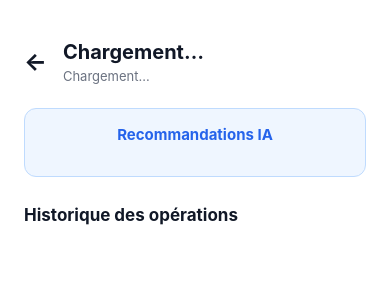
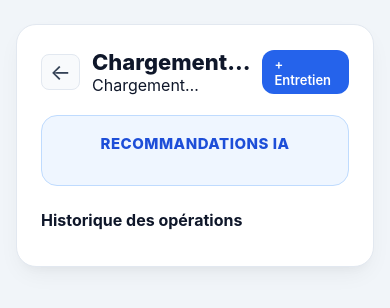
Before and after one commit to Evilo-56/carnet-entretien-ia, a Python web app: template templates/detail.html in a window 390 px wide. Shown: the top 308 px of the page. Run offline with Jinja, Linux system fonts and the light colour scheme; the template is opened without the code that fills it, so the values that code supplies are empty.

Commit message:
style: refonte ergonomique mobile, cartes vehicules et deconnexion

```diff
--- a/public/css/style.css
+++ b/public/css/style.css
@@ -2,298 +2,271 @@
   box-sizing: border-box;
   margin: 0;
   padding: 0;
-  font-family: -apple-system, BlinkMacSystemFont, "Segoe UI", Roboto, sans-serif;
+  font-family: -apple-system, BlinkMacSystemFont, "Segoe UI", Roboto, Helvetica, Arial, sans-serif;
 }
 
-body.mobile-container {
-  background-color: #f3f4f6;
-  display: flex;
-  justify-content: center;
-  align-items: center;
+body {
+  background-color: #f1f5f9;
+  color: #0f172a;
   min-height: 100vh;
 }
 
-.auth-card {
-  background-color: #ffffff;
-  width: 100%;
-  max-width: 390px;
-  min-height: 100vh;
-  padding: 80px 24px 24px;
+.mobile-container {
   display: flex;
-  flex-direction: column;
-  align-items: center;
+  justify-content: center;
+  align-items: flex-start;
+  padding: 24px 16px;
 }
 
-@media (min-width: 480px) {
-  .auth-card {
-    min-height: auto;
-    border-radius: 16px;
-    padding: 48px 32px;
-    box-shadow: 0 4px 6px -1px rgba(0, 0, 0, 0.1);
-  }
+.app-card {
+  width: 100%;
+  max-width: 420px;
+  background: #ffffff;
+  border-radius: 20px;
+  box-shadow: 0 10px 25px -5px rgba(0, 0, 0, 0.06), 0 8px 10px -6px rgba(0, 0, 0, 0.03);
+  padding: 24px;
+  border: 1px solid #e2e8f0;
 }
 
-.app-title {
-  font-size: 26px;
-  font-weight: 700;
-  color: #111827;
-  margin-bottom: 40px;
+/* En-têtes */
+.vehicles-header {
+  display: flex;
+  justify-content: space-between;
+  align-items: center;
+  margin-bottom: 16px;
 }
 
-.auth-form {
-  width: 100%;
+.detail-header {
   display: flex;
-  flex-direction: column;
-  gap: 16px;
+  align-items: center;
+  gap: 12px;
+  margin-bottom: 20px;
 }
 
-.form-group input {
-  width: 100%;
-  height: 48px;
-  padding: 0 16px;
-  font-size: 15px;
-  border: 1px solid #e5e7eb;
-  background-color: #f9fafb;
-  border-radius: 8px;
-  outline: none;
+.page-title {
+  font-size: 22px;
+  font-weight: 800;
+  color: #0f172a;
 }
 
-.form-group input:focus {
-  border-color: #2563eb;
-  background-color: #ffffff;
+.header-subtitle {
+  font-size: 13px;
+  color: #64748b;
+  margin-top: 2px;
 }
 
+.back-link {
+  font-size: 22px;
+  text-decoration: none;
+  color: #334155;
+  padding: 4px 8px;
+  border-radius: 8px;
+  background: #f8fafc;
+  border: 1px solid #e2e8f0;
+}
+
+/* Boutons */
 .btn {
-  width: 100%;
-  height: 48px;
-  border-radius: 8px;
-  font-size: 16px;
+  display: inline-flex;
+  align-items: center;
+  justify-content: center;
   font-weight: 600;
+  border-radius: 12px;
+  border: none;
   cursor: pointer;
-  display: flex;
-  justify-content: center;
-  align-items: center;
+  transition: all 0.2s ease;
   text-decoration: none;
 }
 
 .btn-primary {
   background-color: #2563eb;
   color: #ffffff;
-  border: none;
-  margin-top: 8px;
 }
 
-.btn-secondary {
-  background-color: #ffffff;
-  color: #1f2937;
-  border: 1px solid #d1d5db;
+.btn-primary:hover {
+  background-color: #1d4ed8;
 }
 
-.auth-switch {
-  text-align: center;
+.btn-add-vehicle {
+  width: 100%;
+  padding: 12px;
   font-size: 14px;
-  color: #6b7280;
-  margin-top: 16px;
+  margin-bottom: 18px;
+  box-shadow: 0 2px 4px rgba(37, 99, 235, 0.15);
 }
 
-.auth-switch a {
-  color: #2563eb;
-  text-decoration: none;
+.btn-logout {
+  display: inline-flex;
+  align-items: center;
+  gap: 6px;
+  background: #f8fafc;
+  color: #64748b;
+  border: 1px solid #cbd5e1;
+  border-radius: 10px;
+  padding: 6px 12px;
+  font-size: 12px;
   font-weight: 600;
+  cursor: pointer;
+  transition: all 0.15s ease;
 }
-/* --- Conteneur général type application --- */
-.app-card {
-  background-color: #ffffff;
+
+.btn-logout:hover {
+  background: #fee2e2;
+  color: #ef4444;
+  border-color: #fca5a5;
+}
+
+.btn-submit {
   width: 100%;
-  max-width: 390px;
-  min-height: 100vh;
-  padding: 40px 24px 24px;
+  padding: 14px;
+  font-size: 15px;
+  margin-top: 10px;
+}
+
+/* Cartes véhicules */
+.vehicles-list {
   display: flex;
   flex-direction: column;
-}
-
-@media (min-width: 480px) {
-  .app-card {
-    min-height: auto;
-    border-radius: 16px;
-    padding: 32px 24px;
-    box-shadow: 0 4px 6px -1px rgba(0, 0, 0, 0.1);
-  }
-}
-
-/* --- En-tête --- */
-.app-header {
-  display: flex;
-  justify-content: space-between;
-  align-items: center;
-  margin-bottom: 24px;
-}
-
-.page-title {
-  font-size: 22px;
-  font-weight: 700;
-  color: #111827;
-}
-
-.logout-link {
-  font-size: 13px;
-  color: #6b7280;
-  text-decoration: none;
-}
-
-/* --- Carte Véhicule --- */
-.vehicle-card-link {
-  text-decoration: none;
-  color: inherit;
-  display: block;
-  margin-bottom: 24px;
+  gap: 12px;
 }
 
 .vehicle-card {
-  background-color: #f9fafb;
-  border: 1px solid #e5e7eb;
-  border-radius: 12px;
-  padding: 18px;
-  display: flex;
-  flex-direction: column;
-  gap: 20px;
-  transition: border-color 0.2s;
+  background: #ffffff;
+  border: 1px solid #e2e8f0;
+  border-radius: 14px;
+  padding: 16px;
+  cursor: pointer;
+  transition: all 0.2s ease;
+  box-shadow: 0 1px 3px rgba(0, 0, 0, 0.02);
 }
 
 .vehicle-card:hover {
-  border-color: #2563eb;
+  transform: translateY(-2px);
+  border-color: #94a3b8;
+  box-shadow: 0 4px 10px rgba(0, 0, 0, 0.06);
 }
 
-.vehicle-title {
-  font-size: 18px;
-  font-weight: 700;
-  color: #111827;
-}
-
-.vehicle-subtitle {
-  font-size: 13px;
-  color: #6b7280;
-  margin-top: 4px;
-}
-
-.vehicle-status-row {
+.vehicle-card-content {
   display: flex;
   justify-content: space-between;
   align-items: center;
 }
 
-.vehicle-mileage {
+.vehicle-title {
   font-size: 16px;
-  font-weight: 600;
-  color: #111827;
+  font-weight: 700;
+  color: #0f172a;
+  display: block;
+  margin-bottom: 4px;
 }
 
-/* --- Badges --- */
+.vehicle-meta {
+  font-size: 13px;
+  color: #64748b;
+}
+
+.vehicle-status {
+  display: flex;
+  align-items: center;
+  gap: 8px;
+}
+
+.chevron {
+  font-size: 20px;
+  color: #94a3b8;
+  font-weight: 600;
+}
+
+/* Badges */
 .badge {
   display: inline-block;
-  padding: 6px 14px;
+  padding: 4px 10px;
   border-radius: 9999px;
   font-size: 12px;
-  font-weight: 700;
+  font-weight: 600;
+  white-space: nowrap;
 }
 
 .badge-success {
-  background-color: #dcfce7;
-  color: #15803d;
+  background-color: #ecfdf5;
+  color: #059669;
+  border: 1px solid #a7f3d0;
 }
 
 .badge-warning {
-  background-color: #ffedd5;
-  color: #c2410c;
+  background-color: #fffbeb;
+  color: #d97706;
+  border: 1px solid #fde68a;
 }
 
-/* --- Groupe de boutons --- */
-.actions-group {
-  display: flex;
-  flex-direction: column;
-  gap: 12px;
-}
-/* --- Navigation retour & en-tête détail --- */
-.detail-header {
-  display: flex;
-  align-items: center;
-  gap: 16px;
-  margin-bottom: 24px;
-}
-
-.back-link {
-  font-size: 24px;
-  text-decoration: none;
-  color: #111827;
-  font-weight: 700;
-  line-height: 1;
-}
-
-.header-titles .page-title {
-  font-size: 20px;
-}
-
-/* --- Carte IA --- */
+/* Bloc IA et détail */
 .ai-card {
-  background-color: #eff6ff;
+  background: #eff6ff;
   border: 1px solid #bfdbfe;
-  border-radius: 12px;
-  padding: 16px;
-  margin-bottom: 28px;
+  border-radius: 16px;
+  padding: 18px;
+  margin: 16px 0;
 }
 
 .ai-card-title {
   font-size: 15px;
-  font-weight: 700;
-  color: #2563eb;
+  font-weight: 800;
+  color: #1d4ed8;
+  margin-bottom: 14px;
   text-align: center;
-  margin-bottom: 16px;
+  text-transform: uppercase;
+  letter-spacing: 0.5px;
 }
 
 .ai-recommendation {
-  display: flex;
-  flex-direction: column;
-  align-items: center;
   text-align: center;
-  gap: 8px;
+  padding: 6px 0;
 }
 
 .recommendation-name {
   font-size: 14px;
-  color: #111827;
+  font-weight: 700;
+  color: #1e293b;
+  display: block;
+  margin-bottom: 2px;
 }
 
 .recommendation-sub {
   font-size: 12px;
-  color: #4b5563;
+  color: #64748b;
+  margin-bottom: 8px;
 }
 
 .ai-divider {
-  border: none;
+  border: 0;
   border-top: 1px solid #dbeafe;
-  margin: 14px 0;
+  margin: 12px 0;
 }
 
-/* --- Historique --- */
+/* Historique des interventions */
+.history-section {
+  margin-top: 24px;
+}
+
 .section-title {
-  font-size: 17px;
+  font-size: 16px;
   font-weight: 700;
-  color: #111827;
-  margin-bottom: 14px;
+  color: #0f172a;
+  margin-bottom: 12px;
 }
 
 .history-list {
   list-style: none;
   display: flex;
   flex-direction: column;
-  gap: 12px;
+  gap: 10px;
 }
 
 .history-item {
-  background-color: #f9fafb;
-  border: 1px solid #e5e7eb;
-  border-radius: 8px;
-  padding: 14px;
+  background: #ffffff;
+  border: 1px solid #e2e8f0;
+  border-radius: 12px;
+  padding: 14px 16px;
   display: flex;
   flex-direction: column;
   gap: 4px;
--- a/templates/detail.html
+++ b/templates/detail.html
@@ -7,30 +7,28 @@
   <link rel="stylesheet" href="../public/css/style.css">
 </head>
 <body class="mobile-container">
-<main class="app-card">
-    <!-- Navigation retour -->
-    <header class="detail-header">
-      <a href="vehicles.html" class="back-link">←</a>
-      <div class="header-titles">
-        <h1 class="page-title" id="vehicleTitle">Chargement…</h1>
-        <p class="vehicle-subtitle" id="vehicleSubtitle">Chargement…</p>
+  <main class="app-card">
+    <header class="detail-header" style="justify-content: space-between; align-items: center;">
+      <div style="display: flex; align-items: center; gap: 12px;">
+        <a href="vehicles.html" class="back-link">←</a>
+        <div class="header-titles">
+          <h1 class="page-title" id="vehicleTitle">Chargement…</h1>
+          <p class="vehicle-subtitle" id="vehicleSubtitle">Chargement…</p>
+        </div>
       </div>
+      <a id="btnAddMaintenance" href="add-maintenance.html" class="btn btn-primary" style="padding: 6px 12px; font-size: 13px; text-decoration: none;">+ Entretien</a>
     </header>
 
     <!-- Bloc Recommandations IA -->
-    <section class="ai-card">
+    <section class="ai-card" style="margin-top: 16px;">
       <h2 class="ai-card-title">Recommandations IA</h2>
-      <div id="predictionsContainer">
-        <!-- Rempli dynamiquement par JS -->
-      </div>
+      <div id="predictionsContainer"></div>
     </section>
 
     <!-- Historique des interventions -->
     <section class="history-section">
       <h2 class="section-title">Historique des opérations</h2>
-      <ul class="history-list" id="historyList">
-        <!-- Rempli dynamiquement par JS -->
-      </ul>
+      <ul class="history-list" id="historyList"></ul>
     </section>
   </main>
 
```
Also changed, not shown: other parts of public/css/style.css (+43 -47 lines), templates/vehicles.html (+21 -4 lines), public/js/app.js.
